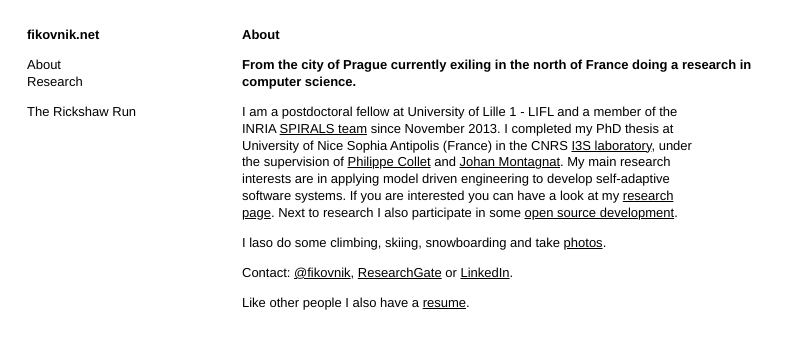
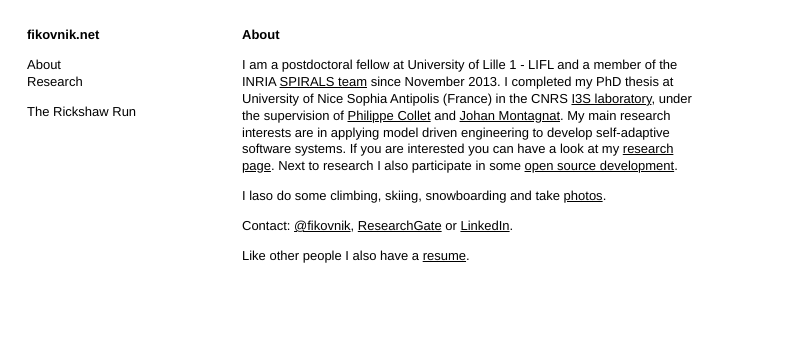
Before and after one commit to fikovnik/fikovnik.github.com, a Jekyll site: the page built from _posts/exhibit/0001-01-03-about.md, in a window 1280 px wide. Shown: the top 349 px of the page, without its empty margins (0-787 px from the left). Built offline with Jekyll 4.4.1, drawn with Linux system fonts in a browser that asks for light colours.

Commit message:
Fixed md typos

```diff
--- a/_posts/exhibit/0001-01-03-about.md
+++ b/_posts/exhibit/0001-01-03-about.md
@@ -6,8 +6,6 @@ section: root
 permalink: about/
 title: About
 ---
-
-## From the city of Prague currently exiling in the north of France doing a research in computer science. ##
 
 I am a postdoctoral fellow at University of Lille 1 - LIFL and a member of the INRIA [SPIRALS team](https://team.inria.fr/spirals/) since November 2013.
 I completed my PhD thesis at University of Nice Sophia Antipolis (France) in the CNRS [I3S laboratory](http://www.i3s.unice.fr/), under the supervision of [Philippe Collet](http://www.i3s.unice.fr/~collet/) and [Johan Montagnat](http://www.i3s.unice.fr/~johan/).
```
